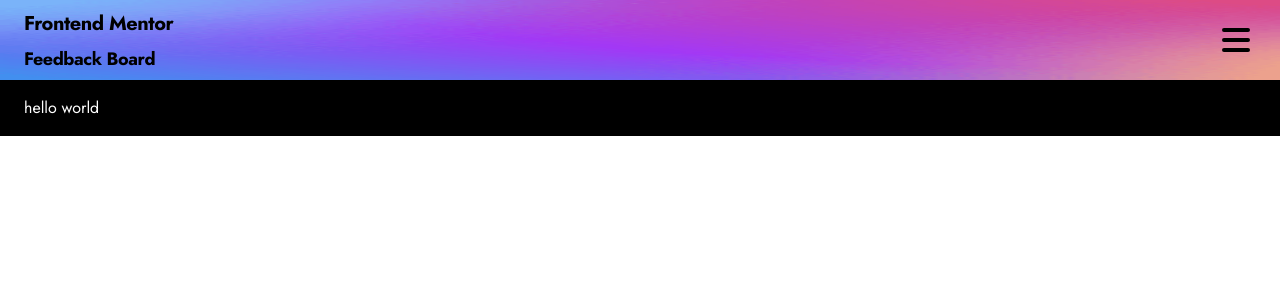
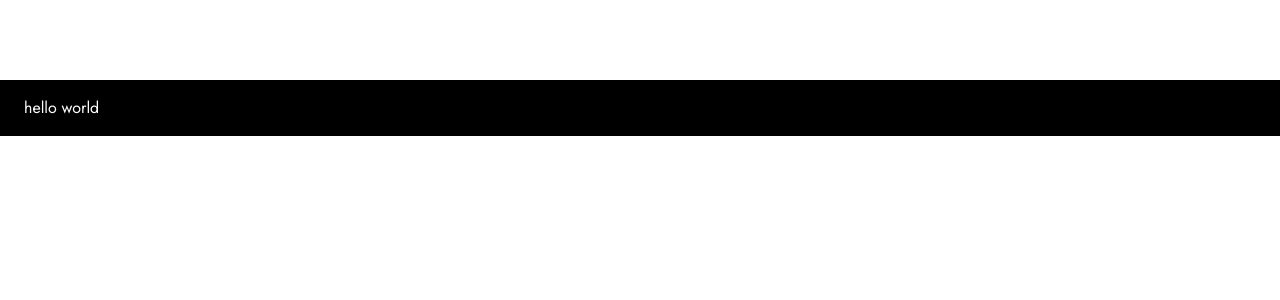
Before and after one commit to seano424/product-feedback-v2, a Next.js app: page / in a window 1280 px wide. Shown: the top 300 px of the page. Built offline with nearby package versions, Linux system fonts and the light colour scheme; what tailwindcss-debug-screens would draw is missing.

Commit message:
Adjusted header and menu only to md and under

```diff
--- a/components/Header.tsx
+++ b/components/Header.tsx
@@ -6,7 +6,7 @@ const Header = () => {
   const [showMobileNav, setShowMobileNav] = useShowMobileNav()
 
   return (
-    <div className="fixed flex h-20 w-full">
+    <div className="fixed flex h-20 w-full md:hidden">
       <div className="fixed inset-0 h-20">
         <Image
           src="/images/background/tablet-header.png"
--- a/components/MobileMenu.tsx
+++ b/components/MobileMenu.tsx
@@ -77,7 +77,7 @@ export default function Menu() {
           initial="hidden"
           animate="show"
           exit="exit"
-          className="fixed right-0 top-20 z-20 flex min-h-screen  w-2/3 flex-col gap-8 bg-gray-light p-5 pt-10 lg:hidden"
+          className="fixed right-0 top-20 z-20 flex min-h-screen  w-2/3 flex-col gap-8 bg-gray-light p-5 pt-10 md:hidden"
         >
           {/* Filters */}
           <div className="flex flex-wrap gap-5 rounded-[10px] bg-white p-5">
--- a/components/Overlay.tsx
+++ b/components/Overlay.tsx
@@ -9,7 +9,7 @@ const Overlay = () => {
         isMenuOpen
           ? 'fixed inset-0 top-20 z-10 bg-black/70 opacity-100'
           : 'opacity-0'
-      } transition-all duration-500 ease-in-out`}
+      } transition-all duration-500 ease-in-out md:hidden`}
     ></div>
   )
 }
```
